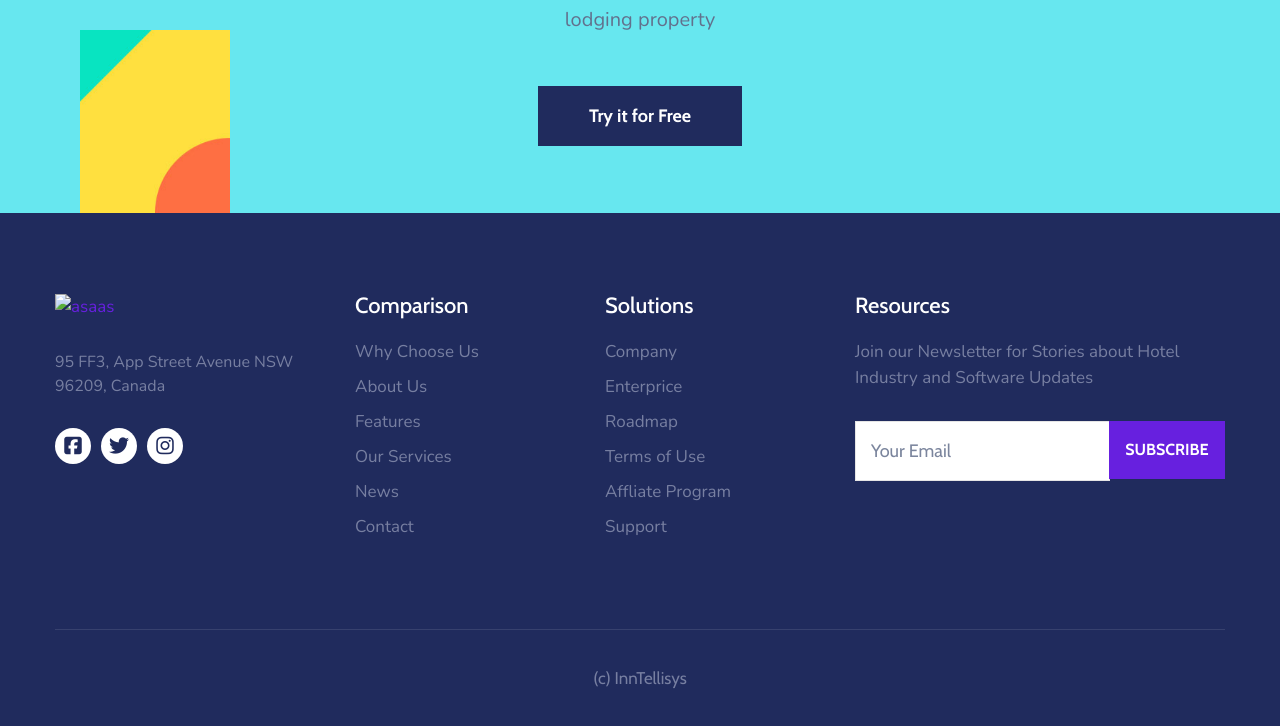
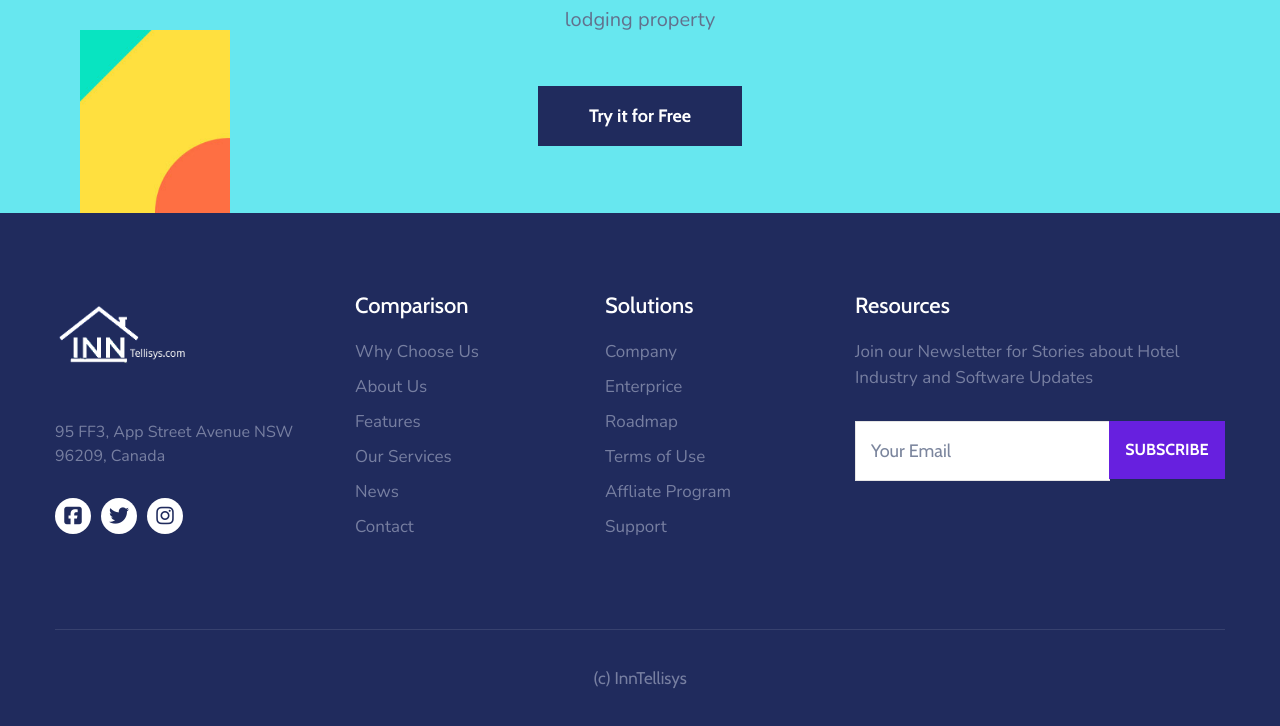
Before and after one commit to REAK-INFOTECH-LLP/intellisys-website, a plain HTML site: page index.html in a window 1280 px wide. Shown: the part 7659-8385 px from the top of the page. Drawn offline with nearby package versions, Linux system fonts and the light colour scheme; a web font is replaced by a local one.

Commit message:
footer fix

```diff
--- a/index.html
+++ b/index.html
@@ -921,7 +921,7 @@
 							<!-- ftLogo -->
 							<div class="ftLogo mb-6 mx-auto mx-md-0">
 								<a href="javascript:void(0);">
-									<img src="images/logoFooter.png" class="img-fluid" alt="asaas">
+									<img src="images/logo/inn_logo_crop.png" class="img-fluid" alt="asaas">
 								</a>
 							</div>
 							<!-- ftAddress -->
```
Also changed, not shown: images/logoINNOriginal/Inn logo.png (added), images/logoINNOriginal/inn logo white.png (added), images/logoINNOriginal/inn-removebg-preview(1).png (added), images/logoINNOriginal/inn-removebg-preview.png (added), images/logoINNOriginal/inn.png (added), images/logoINNOriginal/inn_logo.png (added), images/logoINNOriginal/inn_logo_crop.png (added).
